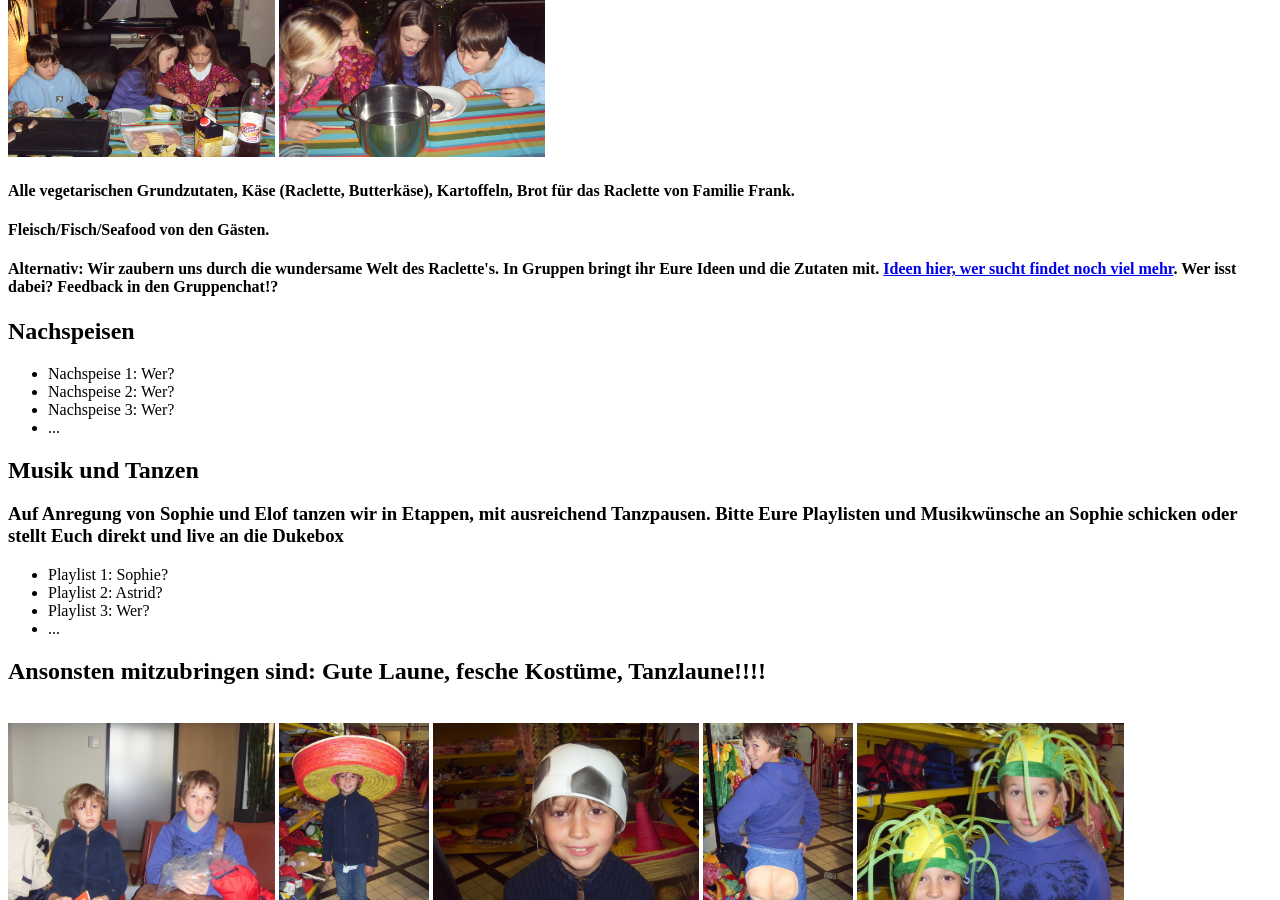
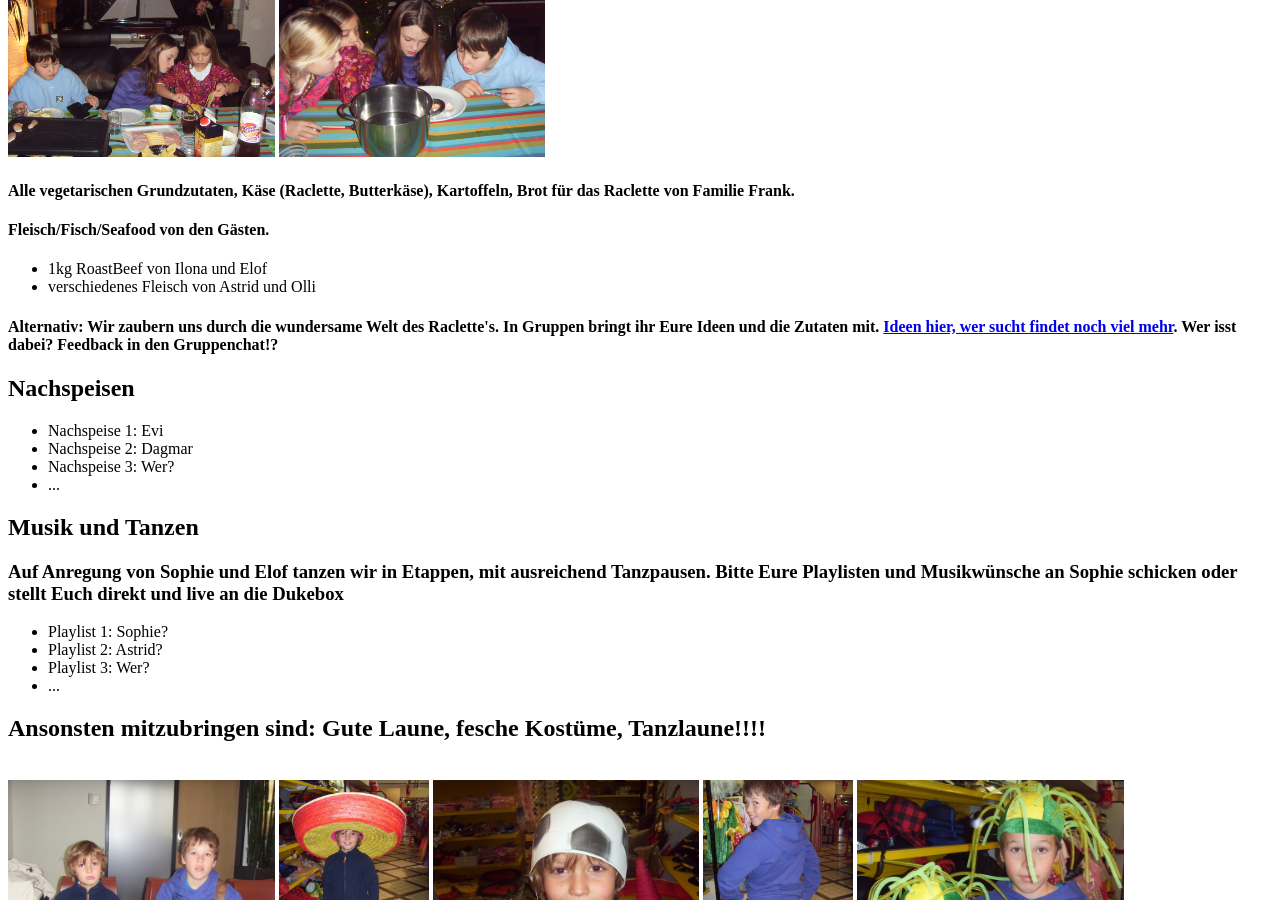
Before and after one commit to DiveDocs/Sylvester2023, a Jekyll site: the page built from index.markdown, in a window 1280 px wide and 900 px high, scrolled down 1748 px. Built offline with Jekyll 4.4.1, drawn with Linux system fonts in a browser that asks for light colours.

Commit message:
Added input on meat, deserts and other stuff

```diff
--- a/index.markdown
+++ b/index.markdown
@@ -65,14 +65,18 @@ tr:nth-child(even) {
 
 <h4> Alle vegetarischen Grundzutaten, Käse (Raclette, Butterkäse), Kartoffeln, Brot für das Raclette von Familie Frank.</h4>
 <h4> Fleisch/Fisch/Seafood von den Gästen. </h4>
+<ul>
+<li>1kg RoastBeef von Ilona und Elof</li>
+<li>verschiedenes Fleisch von Astrid und Olli</li>
+</ul>
 <h4> Alternativ: Wir zaubern uns durch die wundersame Welt des Raclette's. In Gruppen bringt ihr Eure Ideen und die Zutaten mit. <a href="https://heissehimbeeren.com/die-9-leckersten-raclette-rezepte/">Ideen hier, wer sucht findet noch viel mehr</a>. Wer isst dabei? Feedback in den Gruppenchat!?
 </h4>
 
 
 <h2> Nachspeisen </h2>
 <ul>
-<li>Nachspeise 1: Wer? </li>
-<li>Nachspeise 2: Wer? </li>
+<li>Nachspeise 1: Evi </li>
+<li>Nachspeise 2: Dagmar </li>
 <li>Nachspeise 3: Wer? </li>
 <li>... </li>
 </ul>
```
